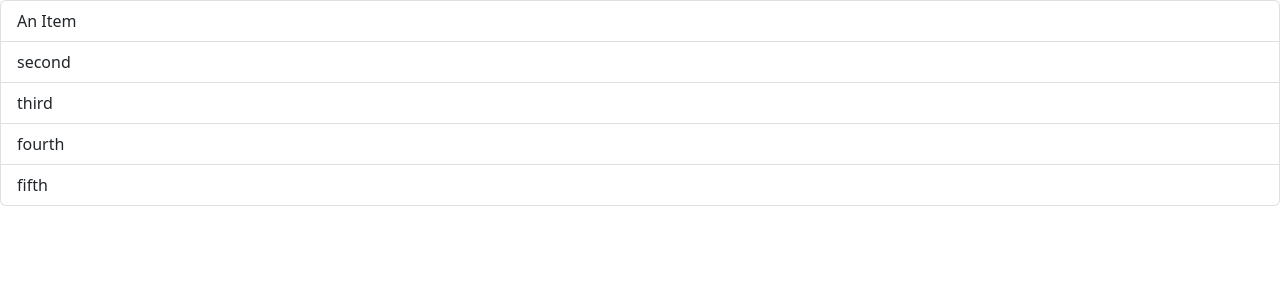
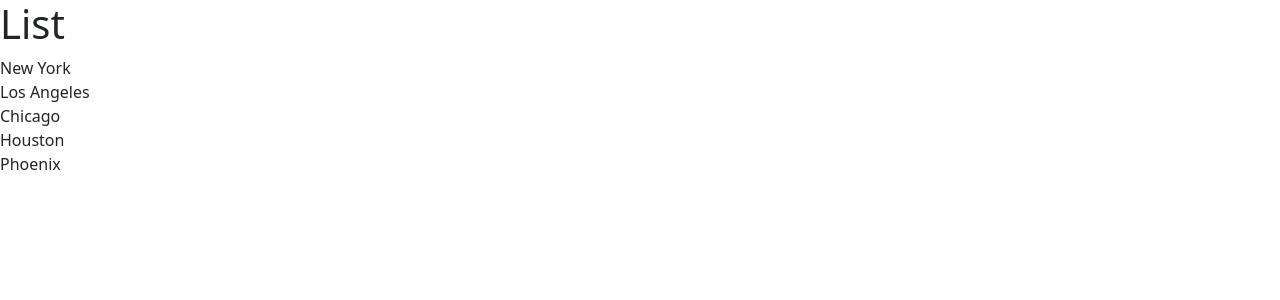
Before and after one commit to Elvismutinda/react_vite, a React (Vite) app: page / in a window 1280 px wide. Shown: the top 300 px of the page. Built offline with nearby package versions, Linux system fonts and the light colour scheme.

Commit message:
rendering lists

```diff
--- a/src/components/ListGroup.tsx
+++ b/src/components/ListGroup.tsx
@@ -1,12 +1,15 @@
 function ListGroup() {
+  const items = ["New York", "Los Angeles", "Chicago", "Houston", "Phoenix"];
+
   return (
-    <ul className="list-group">
-      <li className="list-group-item">An Item</li>
-      <li className="list-group-item">second</li>
-      <li className="list-group-item">third</li>
-      <li className="list-group-item">fourth</li>
-      <li className="list-group-item">fifth</li>
-    </ul>
+    <>
+      <h1>List</h1>
+      <ul className="list-group">
+        {items.map((item) => (
+          <li key={item}>{item}</li>
+        ))}
+      </ul>
+    </>
   );
 }
 
```
